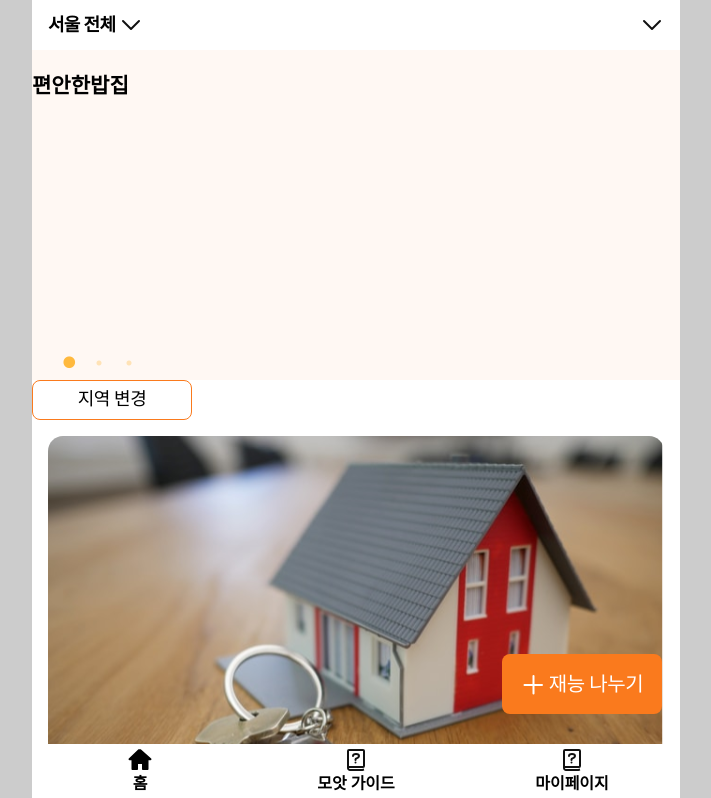
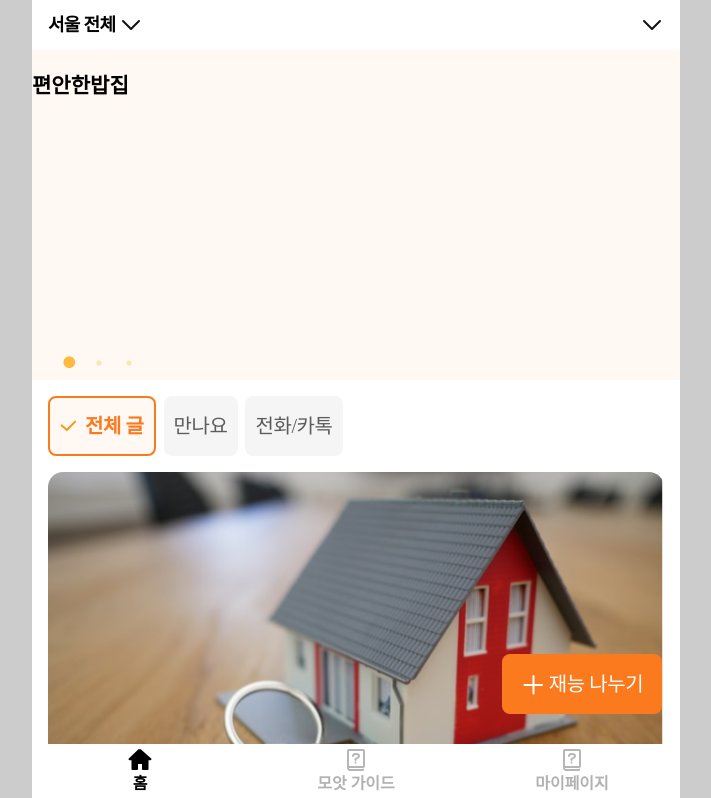
Before and after one commit to DEV-Alpaca/Moat-frontend, a React (Create React App) app: page / in a window 1280 px wide. Shown: the top 798 px of the page, without its empty margins (284-995 px from the left). Built offline with nearby package versions, Linux system fonts and the light colour scheme; a web font is replaced by a local one.

Commit message:
add activeEffect

```diff
--- a/src/components/common/FootBar.js
+++ b/src/components/common/FootBar.js
@@ -1,5 +1,5 @@
 import React, { useState } from 'react';
-import styled from 'styled-components';
+import styled, { css } from 'styled-components';
 import palette from '../../lib/styles/paletts';
 import r from '../../lib/styles/Rem';
 import { ReactComponent as Home } from '../../assets/home.svg';
@@ -31,7 +31,14 @@ const FootBarContainer = styled.div`
   align-items: center;
   width: 12rem;
   height: ${r[56]}rem;
-  /* opacity: 0.3; */
+  opacity: 0.3;
+  cursor: pointer;
+
+  ${(props) =>
+    props.active &&
+    css`
+      opacity: 1;
+    `}
 `;
 
 const FootBarText = styled.p`
@@ -41,7 +48,6 @@ const FootBarText = styled.p`
   font-weight: bold;
   line-height: 1.5;
   color: ${palette.black};
-  cursor: pointer;
 `;
 
 const Spacer = styled.div`
@@ -49,23 +55,44 @@ const Spacer = styled.div`
   height: ${r[56]}rem;
 `;
 
+const categories = ['홈', '모앗 가이드', '마이페이지'];
+
 const FootBar = () => {
+  const [selectCategory, setSelectCategory] = useState('홈');
+  const onSelect = (category) => {
+    setSelectCategory(category);
+  };
+
   return (
     <>
       <FootBarBlock>
         <Wrapper>
-          <FootBarContainer>
+          <FootBarContainer
+            active={selectCategory === categories[0]}
+            onClick={() => {
+              onSelect(categories[0]);
+            }}
+          >
             <Home />
-            <FootBarText>홈</FootBarText>
+            <FootBarText>{categories[0]}</FootBarText>
           </FootBarContainer>
-          <FootBarContainer>
+          <FootBarContainer
+            active={selectCategory === categories[1]}
+            onClick={() => {
+              onSelect(categories[1]);
+            }}
+          >
             <Guide />
-            <FootBarText>모앗 가이드</FootBarText>
+            <FootBarText>{categories[1]}</FootBarText>
           </FootBarContainer>
-          <FootBarContainer>
+          <FootBarContainer
+            active={selectCategory === categories[2]}
+            onClick={() => {
+              onSelect(categories[2]);
+            }}
+          >
             <Guide />
-            {/* <img src="../../assets/sample2.png" alt="??" /> */}
-            <FootBarText>마이페이지</FootBarText>
+            <FootBarText>{categories[2]}</FootBarText>
           </FootBarContainer>
         </Wrapper>
       </FootBarBlock>
--- a/src/components/postList/PostList.js
+++ b/src/components/postList/PostList.js
@@ -3,7 +3,7 @@ import styled, { css } from 'styled-components';
 import Button from '../common/Button';
 import PostForm from './PostForm';
 import { ReactComponent as Plus } from '../../assets/plus.svg';
-import { ReactComponent as Location } from '../../assets/location.svg';
+import { ReactComponent as OrangeCheck } from '../../assets/orangeCheck.svg';
 
 import Text from '../common/Text';
 import r from '../../lib/styles/Rem';
@@ -13,19 +13,35 @@ import Title from '../common/Title';
 import Sample from './mainboard/Sample';
 import LocationModal from './location/LocationModal';
 
-const StyledLocationButton = styled(Button)`
-  width: ${r[160]}rem;
-  height: ${r[40]}rem;
-  padding: ${r[5]}rem ${r[5]}rem;
+const CategoryContainer = styled(Form)`
+  display: flex;
   align-items: center;
-  font-size: 1rem;
+  padding-bottom: 0px;
+`;
+
+const StyledCategoryButton = styled(Button)`
+  width: auto;
+  padding: ${r[10]}rem ${r[10]}rem;
+
+  font-size: ${r[20]}rem;
   letter-spacing: -0.4px;
 
   border-radius: 8px;
-  border: solid 1px ${palette.orange};
-  background-color: ${palette.white};
-
-  z-index: 9999;
+  border: none;
+  background-color: ${palette.gray[50]};
+  color: ${palette.gray[400]};
+  margin-right: ${r[8]}rem;
+  &:hover {
+    font-weight: 700;
+  }
+  ${(props) =>
+    props.active &&
+    css`
+      color: ${palette.orange};
+      background: ${palette.orange5};
+      border: 2px solid ${palette.orange};
+      font-weight: 700;
+    `}
 `;
 
 const ButtonBlock = styled.div`
@@ -52,12 +68,14 @@ const Padding = styled.div`
   width: ${r[3]}rem;
 `;
 
+const categories = ['전체 글', '만나요', '전화/카톡'];
+
 const PostList = () => {
   const [modal, setModal] = useState(false);
-  const [fontColor, setFontColor] = useState(`${palette.black}`);
-  const onLocationClick = () => {
-    setModal(!modal);
-    setFontColor(!modal ? `${palette.orange}` : `${palette.black}`);
+  const [selectCategory, setSelectCategory] = useState('전체 글');
+
+  const onSelect = (category) => {
+    setSelectCategory(category);
   };
   const onCancel = () => {
     setModal(false);
@@ -74,13 +92,23 @@ const PostList = () => {
         onCancel={onCancel}
       />
       <Sample />
-      <StyledLocationButton
-        white
-        onClick={onLocationClick}
-        style={{ color: `${fontColor}` }}
-      >
-        지역 변경
-      </StyledLocationButton>
+      <CategoryContainer>
+        {categories.map((category) => (
+          <StyledCategoryButton
+            key={category}
+            active={selectCategory === category}
+            onClick={() => {
+              onSelect(category);
+            }}
+          >
+            {selectCategory === category ? (
+              <OrangeCheck style={{ marginRight: `${r[8]}rem` }} />
+            ) : null}
+            {category}
+          </StyledCategoryButton>
+        ))}
+      </CategoryContainer>
+
       <ButtonBlock>
         <StyledButton to={'/write'}>
           <Plus style={{ marginTop: '2px' }} /> <Padding />
```
